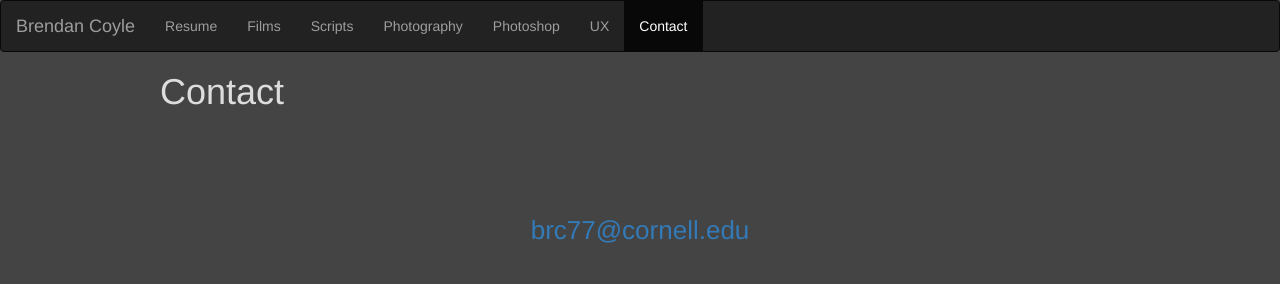
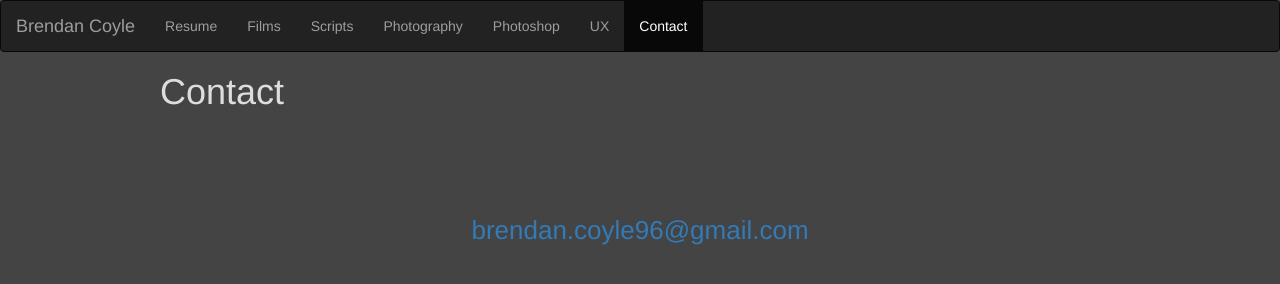
Before and after one commit to Supercoil64/Supercoil64.github.io, a plain HTML site: page contact.html in a window 1280 px wide. Drawn offline with nearby package versions, Linux system fonts and the light colour scheme.

Commit message:
changed email address

```diff
--- a/contact.html
+++ b/contact.html
@@ -33,7 +33,7 @@
 
 		<h1>Contact</h1>
 
-		<p id="email"><a href="mailto:brc77@cornell.edu?Subject=Portfolio%20Response" target="_top">brc77@cornell.edu</a></p>
+		<p id="email"><a href="mailto:brendan.coyle96@gmail.com?Subject=Portfolio%20Response" target="_top">brendan.coyle96@gmail.com</a></p>
 
 
 
```
